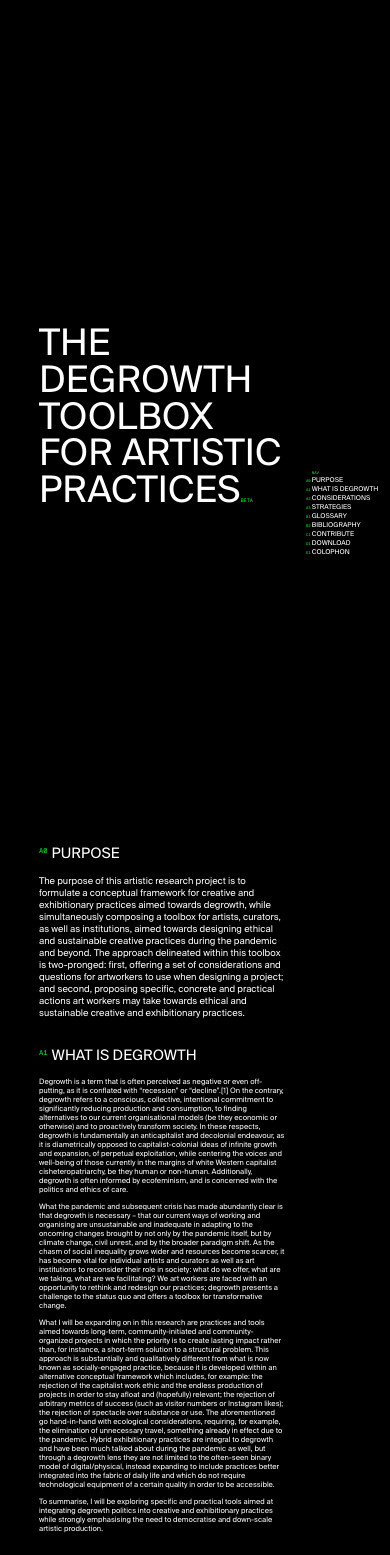
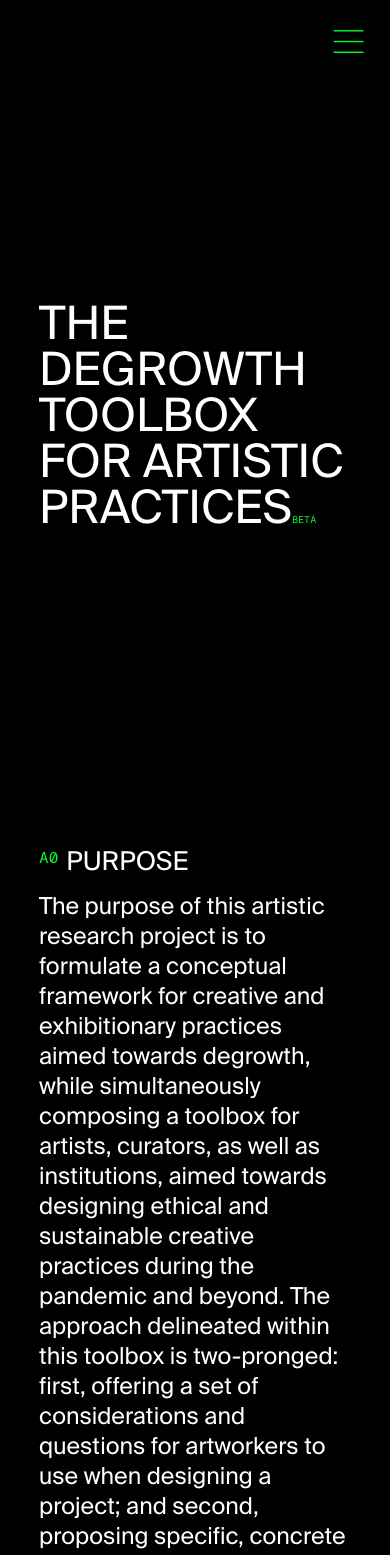
Before and after one commit to cmcurran/degrowth, a React (Create React App) app: page / in a window 390 px wide. Shown: the top 1555 px of the page. Built offline with nearby package versions, Linux system fonts and the light colour scheme.

Commit message:
creates mobile nav, and implements small and xs font sizing

```diff
--- a/public/index.html
+++ b/public/index.html
@@ -24,7 +24,7 @@
       work correctly both with client-side routing and a non-root public URL.
       Learn how to configure a non-root public URL by running `npm run build`.
     -->
-    <title>React App</title>
+    <title>Degrowth Toolbox</title>
   </head>
   <body>
     <noscript>You need to enable JavaScript to run this app.</noscript>
--- a/src/App.tsx
+++ b/src/App.tsx
@@ -8,13 +8,9 @@ import Degrowth from "./Copy";
 
 //TODO debounce window listeners?
 
+// if on small view and nav open -> resize over 750 px -> setOpen(false)
+
 //hover [1]
-
-//below 1250 pixels
-// increase body to fullwidth
-//increase font sizes for all copy
-
-//mobile full screen menu modal fade in
 
 const App = () => {
   const [betaBottom, setBetaBottom] = useState<number | null>(null);
@@ -52,6 +48,12 @@ const App = () => {
 
 const Wrapper = styled.div`
   padding-left: 10vw;
+  padding-left: calc(var(--vw, 1vw) * 10);
+
+  @media (max-width: 749px) {
+    padding-right: 10vw;
+    padding-right: calc(var(--vw, 1vw) * 10);
+  }
 
   /* padding-top: 4vh; */
 
@@ -60,7 +62,12 @@ const Wrapper = styled.div`
 
 const InnerWrapper = styled.div`
   width: 55%;
-  @media (max-width: 1249px) {
+
+  @media (max-width: 749px) {
+    width: 100%;
+  }
+
+  @media (min-width: 750px) and (max-width: 1249px) {
     width: 70%;
   }
 `;
--- a/src/Components/Header.tsx
+++ b/src/Components/Header.tsx
@@ -73,7 +73,14 @@ const Wrapper = styled.div`
   line-height: calc(var(--vw, 1vw) * 7.395);
   /* text-align: left; */
 
-  @media (max-width: 1249px) {
+  @media (max-width: 749px) {
+    font-size: 11.8vw;
+    font-size: calc(var(--vw, 1vw) * 11.8);
+    line-height: 11.8vw;
+    line-height: calc(var(--vw, 1vw) * 11.8);
+  }
+
+  @media (min-width: 750px) and (max-width: 1249px) {
     font-size: 9.395vw;
     font-size: calc(var(--vw, 1vw) * 9.395);
     line-height: 9.395vw;
@@ -90,7 +97,13 @@ const BetaTag = styled.span`
   /* margin-left: -32px; */
   /* margin-left: -0.1vw;
   margin-left: calc(var(--vw, 1vw) * -0.1); */
-  @media (max-width: 1249px) {
+
+  @media (max-width: 749px) {
+    font-size: 2.5vw;
+    font-size: calc(var(--vw, 1vw) * 2.5);
+  }
+
+  @media (min-width: 750px) and (max-width: 1249px) {
     font-size: 1.3vw;
     font-size: calc(var(--vw, 1vw) * 1.3);
   }
--- a/src/Components/Nav.tsx
+++ b/src/Components/Nav.tsx
@@ -1,5 +1,6 @@
 import React, { useRef, useState, useLayoutEffect } from "react";
 import styled from "styled-components";
+import { IconHamburger, IconX } from "./NavIcons";
 
 const Nav = ({
   content,
@@ -26,11 +27,79 @@ const Nav = ({
     return () => {
       window.removeEventListener("resize", handleResize);
     };
-
-    console.log(height);
   }, [wrapperRef]);
 
   return (
+    <>
+      <NavSmall content={content} />
+      <NavLarge
+        betaBottom={betaBottom}
+        height={height}
+        wrapperRef={wrapperRef}
+        content={content}
+      />
+    </>
+  );
+};
+
+const NavSmall = ({
+  content,
+}: {
+  content: {
+    section: string;
+    title: string;
+  }[];
+}) => {
+  const [isOpen, setIsOpen] = useState<boolean>(false);
+
+  return (
+    <>
+      {!isOpen && (
+        <IconWrapper onClick={() => setIsOpen(true)}>
+          <IconHamburger />
+        </IconWrapper>
+      )}
+      <WrapperSmall open={isOpen}>
+        <InnerWrapperSmall>
+          <NavWrapperSmall>
+            <Header>nav</Header>
+            {content.map((item) => (
+              <NavLink
+                href={`#${item.title}`}
+                key={item.title}
+                onClick={() => setIsOpen(false)}
+              >
+                <SectionTag>{item.section}</SectionTag>
+                {item.title}
+              </NavLink>
+            ))}
+          </NavWrapperSmall>
+        </InnerWrapperSmall>
+        <IconWrapper onClick={() => setIsOpen(false)}>
+          <IconX />
+        </IconWrapper>
+      </WrapperSmall>
+      {/* {isOpen && (
+
+      )} */}
+    </>
+  );
+};
+
+const NavLarge = ({
+  betaBottom,
+  height,
+  wrapperRef,
+  content,
+}: {
+  betaBottom: number | null;
+  height: number | null;
+  wrapperRef: React.RefObject<HTMLDivElement>;
+  content: {
+    section: string;
+    title: string;
+  }[];
+}) => (
   <Wrapper top={betaBottom} height={height} ref={wrapperRef}>
     <Header>nav</Header>
 
@@ -42,7 +111,62 @@ const Nav = ({
     ))}
   </Wrapper>
 );
-};
+
+const WrapperSmall = styled.div<{ open: boolean }>`
+  opacity: ${({ open }) => (open ? "1" : "0")};
+  transition: all 0.2s ease-in;
+  pointer-events: ${({ open }) => !open && "none"};
+
+  padding: 2vw;
+  padding: calc(var(--vw, 1vw) * 2);
+
+  background-color: black;
+  position: fixed;
+  width: 100%;
+  height: 100%;
+  left: 0;
+
+  @media (min-width: 750px) {
+    display: none;
+  }
+`;
+
+const InnerWrapperSmall = styled.div`
+  width: 100%;
+  height: 100%;
+  border: 1px solid #00ff29;
+  display: flex;
+  align-items: center;
+  justify-content: center;
+`;
+
+const NavWrapperSmall = styled.div`
+  display: flex;
+  flex-direction: column;
+`;
+
+const IconWrapper = styled.div`
+  /* background-color: magenta; */
+  background-color: black;
+  position: fixed;
+  cursor: pointer;
+
+  top: 6.1vw;
+  top: calc(var(--vw, 1vw) * 6.1);
+
+  right: 6.1vw;
+  right: calc(var(--vw, 1vw) * 6.1);
+
+  width: 9vw;
+  width: calc(var(--vw, 1vw) * 9);
+
+  height: 9vw;
+  height: calc(var(--vw, 1vw) * 9);
+
+  @media (min-width: 750px) {
+    display: none;
+  }
+`;
 
 const Wrapper = styled.div<{ top: number | null; height: number | null }>`
   display: flex;
@@ -56,6 +180,10 @@ const Wrapper = styled.div<{ top: number | null; height: number | null }>`
   top: calc(var(--vh, 1vh) * 45.31); */
   top: ${({ top, height }) =>
     top && height ? `${top - height}px` : "491.515625px"};
+
+  @media (max-width: 749px) {
+    display: none;
+  }
 
   @media (max-width: 1249px) {
     right: 3vw;
@@ -76,7 +204,12 @@ const Header = styled.div`
   padding-bottom: 0.208vw;
   padding-bottom: calc(var(--vw, 1vw) * 0.208);
 
-  @media (max-width: 1249px) {
+  @media (max-width: 749px) {
+    font-size: 4vw;
+    font-size: calc(var(--vw, 1vw) * 4);
+  }
+
+  @media (min-width: 750px) and (max-width: 1249px) {
     font-size: 1vw;
     font-size: calc(var(--vw, 1vw) * 1);
     padding-bottom: 0vw;
@@ -92,7 +225,18 @@ const SectionTag = styled(Header)`
   top: 0.475vh;
   top: calc(var(--vh, 1vh) * 0.475);
 
-  @media (max-width: 1249px) {
+  @media (max-width: 749px) {
+    font-size: 3vw;
+    font-size: calc(var(--vw, 1vw) * 3);
+
+    left: -5vw;
+    left: calc(var(--vw, 1vw) * -5);
+
+    top: 1.2vh;
+    top: calc(var(--vw, 1vw) * 1.2);
+  }
+
+  @media (min-width: 750px) and (max-width: 1249px) {
     left: -1.5vw;
     left: calc(var(--vw, 1vw) * -1.5);
     top: 0.3vh;
@@ -110,7 +254,12 @@ const NavLink = styled.a`
   text-transform: uppercase;
   position: relative;
 
-  @media (max-width: 1249px) {
+  @media (max-width: 749px) {
+    font-size: 7vw;
+    font-size: calc(var(--vw, 1vw) * 7);
+  }
+
+  @media (min-width: 750px) and (max-width: 1249px) {
     font-size: 1.7vw;
     font-size: calc(var(--vw, 1vw) * 1.7);
   }
--- /dev/null
+++ b/src/Components/NavIcons.tsx
@@ -0,0 +1,37 @@
+export const IconHamburger = () => (
+  <svg
+    version="1.1"
+    xmlns="http://www.w3.org/2000/svg"
+    x="0px"
+    y="0px"
+    viewBox="0 0 141.73 141.73"
+  >
+    <rect x="10.64" y="24.65" fill="#00ff29" width="120.45" height="5.67" />
+    <rect x="10.64" y="68.03" fill="#00ff29" width="120.45" height="5.67" />
+    <rect x="10.64" y="111.41" fill="#00ff29" width="120.45" height="5.67" />
+  </svg>
+);
+
+export const IconX = () => (
+  <svg version="1.1" id="Layer_1" x="0px" y="0px" viewBox="0 0 141.7 141.7">
+    <g>
+      <rect
+        x="3.4"
+        y="68.2"
+        transform="matrix(0.7071 -0.7071 0.7071 0.7071 -29.3541 70.8652)"
+        fill="#00ff29"
+        width="134.9"
+        height="5.4"
+      />
+
+      <rect
+        x="68.2"
+        y="3.4"
+        transform="matrix(0.7071 -0.7071 0.7071 0.7071 -29.3516 70.8663)"
+        fill="#00ff29"
+        width="5.4"
+        height="134.9"
+      />
+    </g>
+  </svg>
+);
--- a/src/Components/SectionWithHeader.tsx
+++ b/src/Components/SectionWithHeader.tsx
@@ -69,7 +69,23 @@ const BibliographyLink = styled.a<{ variant?: "noLink" }>`
   padding-bottom: calc(var(--vw, 1vw) * 0.833);
   text-decoration: ${({ variant }) => variant !== "noLink" && "underline"};
 
-  @media (max-width: 1249px) {
+  @media (max-width: 549px) {
+    font-size: 4vw;
+    font-size: calc(var(--vw, 1vw) * 4);
+
+    padding-bottom: 4vw;
+    padding-bottom: calc(var(--vw, 1vw) * 4);
+  }
+
+  @media (min-width: 550px) and (max-width: 749px) {
+    font-size: 3vw;
+    font-size: calc(var(--vw, 1vw) * 3);
+
+    padding-bottom: 3vw;
+    padding-bottom: calc(var(--vw, 1vw) * 3);
+  }
+
+  @media (min-width: 750px) and (max-width: 1249px) {
     font-size: 1.9vw;
     font-size: calc(var(--vw, 1vw) * 1.9);
 
@@ -93,7 +109,23 @@ const GlossaryHeader = styled.div`
   padding-bottom: 0.833vw;
   padding-bottom: calc(var(--vw, 1vw) * 0.833);
 
-  @media (max-width: 1249px) {
+  @media (max-width: 549px) {
+    font-size: 5vw;
+    font-size: calc(var(--vw, 1vw) * 5);
+
+    padding-bottom: 2vw;
+    padding-bottom: calc(var(--vw, 1vw) * 2);
+  }
+
+  @media (min-width: 550px) and (max-width: 749px) {
+    font-size: 3.5vw;
+    font-size: calc(var(--vw, 1vw) * 3.5);
+
+    padding-bottom: 2vw;
+    padding-bottom: calc(var(--vw, 1vw) * 2);
+  }
+
+  @media (min-width: 750px) and (max-width: 1249px) {
     font-size: 1.9vw;
     font-size: calc(var(--vw, 1vw) * 1.9);
   }
@@ -134,7 +166,29 @@ const Section = styled.span`
   padding-right: 0.625vw;
   padding-right: calc(var(--vw, 1vw) * 0.625);
 
-  @media (max-width: 1249px) {
+  @media (max-width: 549px) {
+    font-size: 4vw;
+    font-size: calc(var(--vw, 1vw) * 4);
+
+    line-height: 7vw;
+    line-height: calc(var(--vw, 1vw) * 7);
+
+    padding-right: 2vw;
+    padding-right: calc(var(--vw, 1vw) * 2);
+  }
+
+  @media (min-width: 550px) and (max-width: 749px) {
+    font-size: 3vw;
+    font-size: calc(var(--vw, 1vw) * 3);
+
+    line-height: 5.3vw;
+    line-height: calc(var(--vw, 1vw) * 5.3);
+
+    padding-right: 2vw;
+    padding-right: calc(var(--vw, 1vw) * 2);
+  }
+
+  @media (min-width: 750px) and (max-width: 1249px) {
     font-size: 1.8vw;
     font-size: calc(var(--vw, 1vw) * 1.8);
 
@@ -152,7 +206,17 @@ const Header = styled.span`
   font-size: 2.8125vw;
   font-size: calc(var(--vw, 1vw) * 2.8125);
 
-  @media (max-width: 1249px) {
+  @media (max-width: 549px) {
+    font-size: 6.65vw;
+    font-size: calc(var(--vw, 1vw) * 6.65);
+  }
+
+  @media (min-width: 550px) and (max-width: 749px) {
+    font-size: 5.5vw;
+    font-size: calc(var(--vw, 1vw) * 5.5);
+  }
+
+  @media (min-width: 750px) and (max-width: 1249px) {
     font-size: 3.7vw;
     font-size: calc(var(--vw, 1vw) * 3.7);
   }
@@ -167,7 +231,23 @@ const Body = styled.div`
   padding-bottom: 1.666vw;
   padding-bottom: calc(var(--vw, 1vw) * 1.666);
 
-  @media (max-width: 1249px) {
+  @media (max-width: 549px) {
+    font-size: 5vw;
+    font-size: calc(var(--vw, 1vw) * 5);
+
+    padding-bottom: 6vw;
+    padding-bottom: calc(var(--vw, 1vw) * 6);
+  }
+
+  @media (min-width: 550px) and (max-width: 749px) {
+    font-size: 2.9vw;
+    font-size: calc(var(--vw, 1vw) * 2.9);
+
+    padding-bottom: 4vw;
+    padding-bottom: calc(var(--vw, 1vw) * 4);
+  }
+
+  @media (min-width: 750px) and (max-width: 1249px) {
     font-size: 1.9vw;
     font-size: calc(var(--vw, 1vw) * 1.9);
 
@@ -181,7 +261,17 @@ const BodyXL = styled(Body)`
   font-size: 1.875vw;
   font-size: calc(var(--vw, 1vw) * 1.875);
 
-  @media (max-width: 1249px) {
+  @media (max-width: 549px) {
+    font-size: 6vw;
+    font-size: calc(var(--vw, 1vw) * 6);
+  }
+
+  @media (min-width: 550px) and (max-width: 749px) {
+    font-size: 3.7vw;
+    font-size: calc(var(--vw, 1vw) * 3.7);
+  }
+
+  @media (min-width: 750px) and (max-width: 1249px) {
     font-size: 2.4vw;
     font-size: calc(var(--vw, 1vw) * 2.4);
   }
```
Also changed, not shown: public/manifest.json, 1 other file (tests, documents, lock files or other folders). Lines whose indentation alone changed are shown as unchanged.
